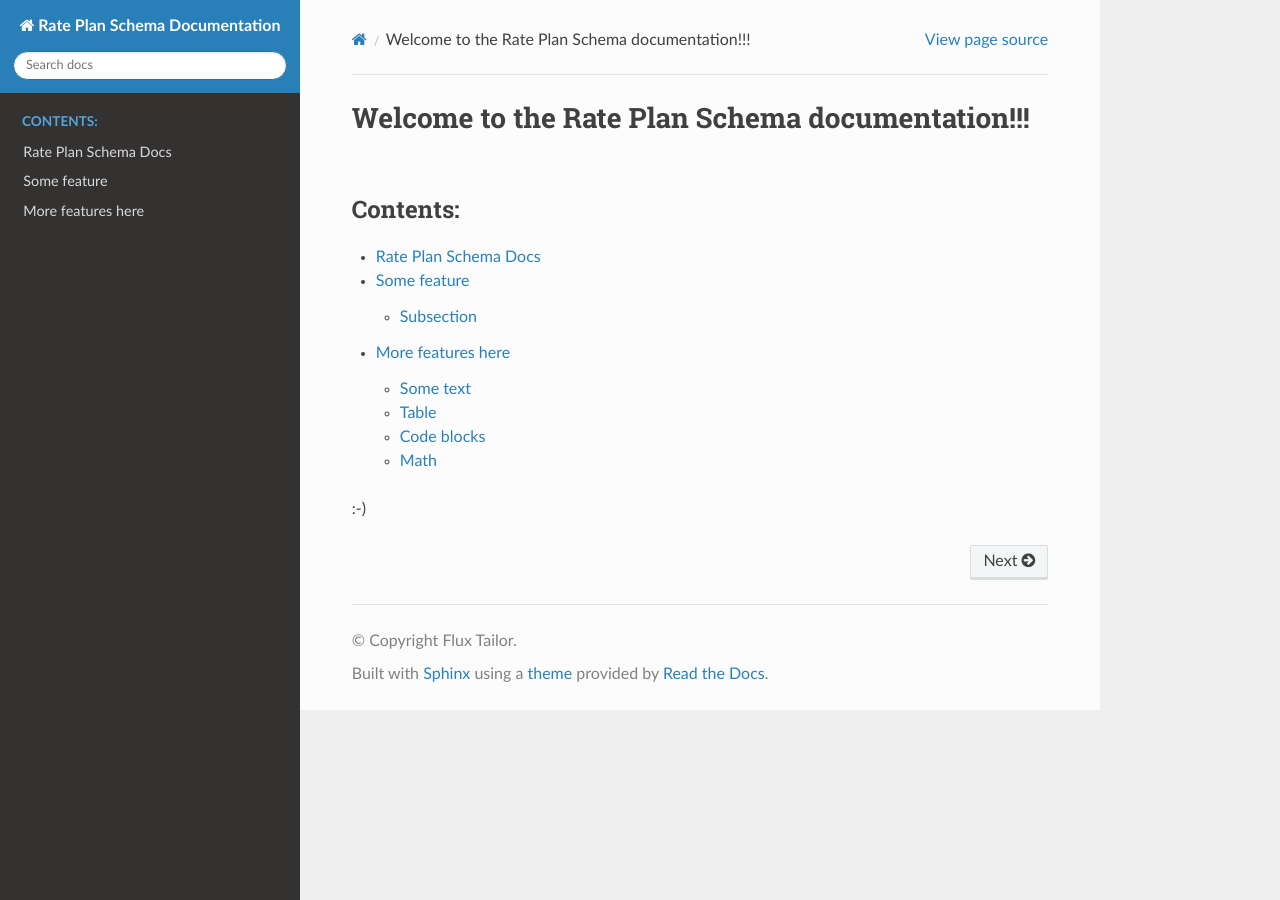
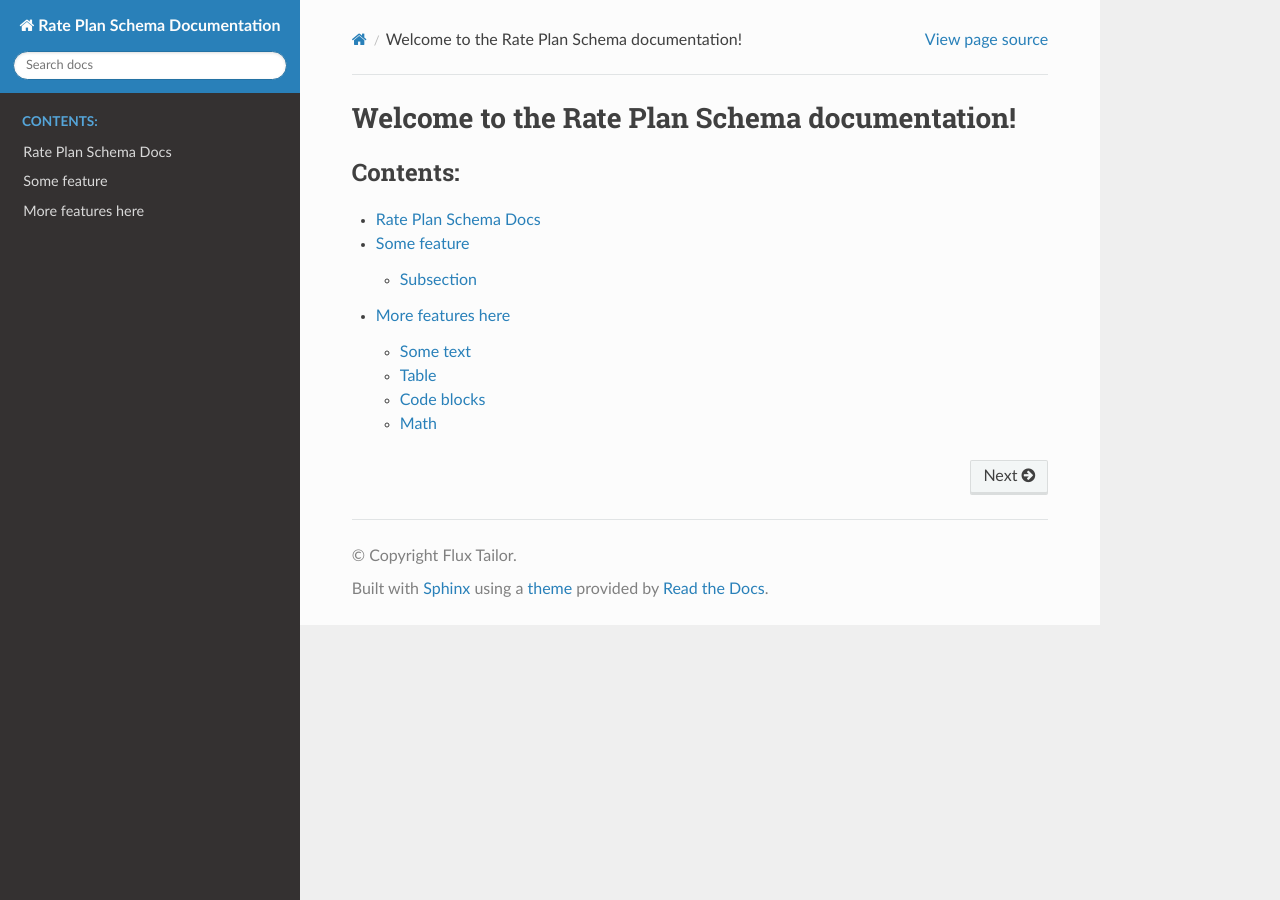
Before and after one commit to aminata-cisse-fluxtailor/rate-plan-documentation, a Sphinx documentation site: the page built from doc/index.rst, in a window 1280 px wide. Built offline with Sphinx 7.4.7 and the Read the Docs theme 2.0.0, drawn with Linux system fonts in a browser that asks for light colours.

Commit message:
undo demo changes

```diff
--- a/doc/index.rst
+++ b/doc/index.rst
@@ -1,4 +1,4 @@
-Welcome to the Rate Plan Schema documentation!!!
+Welcome to the Rate Plan Schema documentation!
 ===================================
 
 .. toctree::
@@ -8,5 +8,3 @@ Welcome to the Rate Plan Schema documentation!!!
    xml-schema.md
    some-feature.md
    another-feature.md
-
-:-)
```
